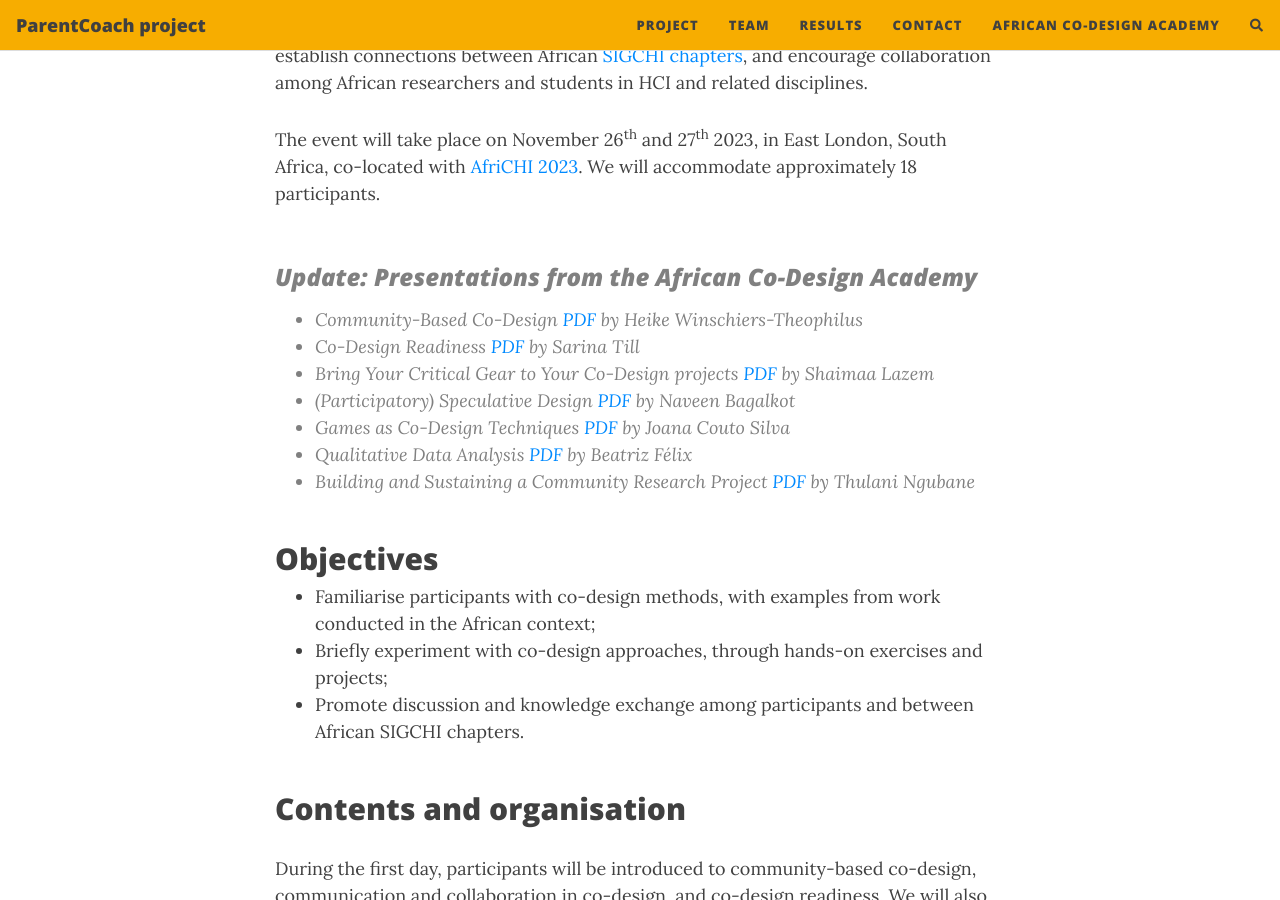
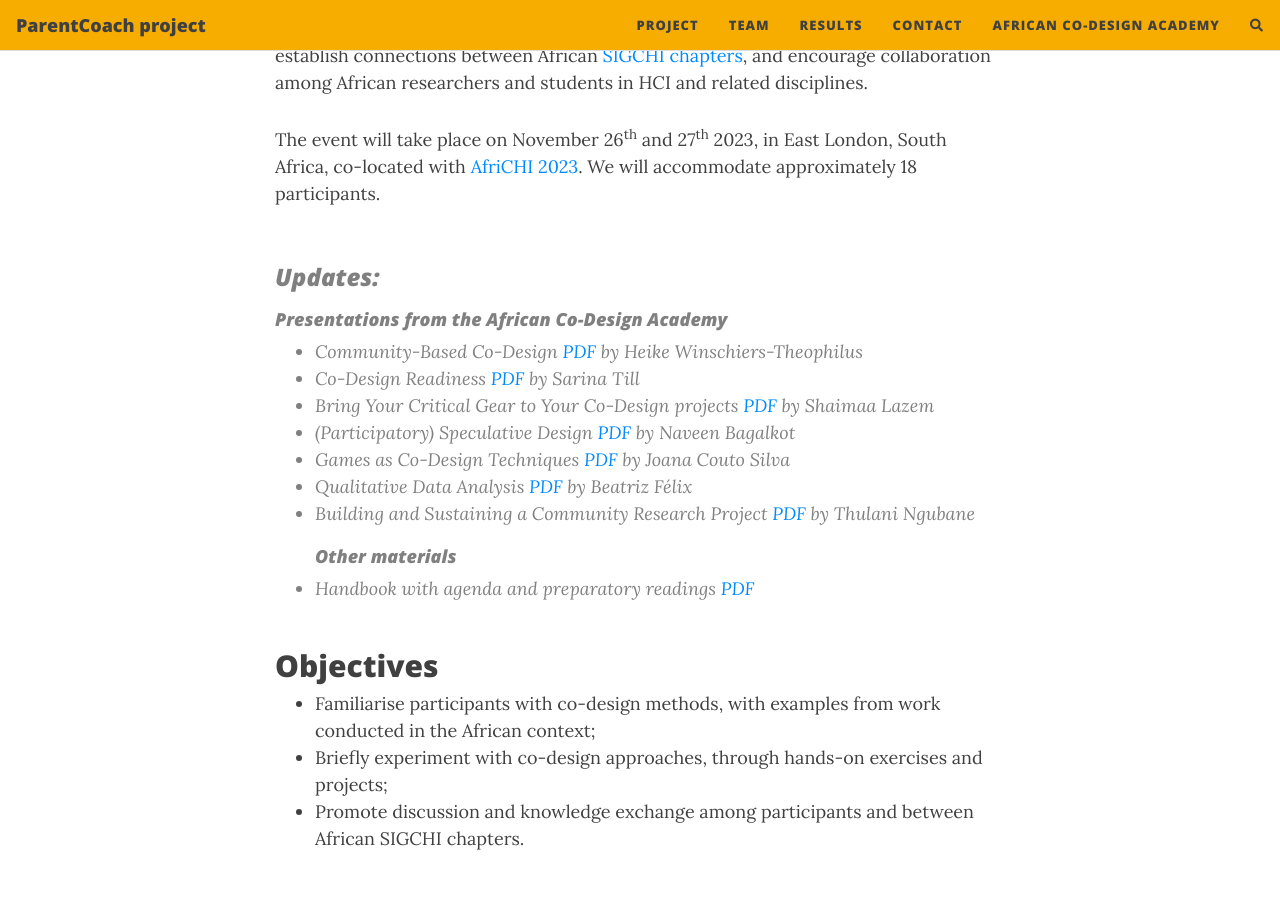
Before and after one commit to fraunhoferportugal/parentcoach-website, a Jekyll site: the page built from african-co-design-academy.md, in a window 1280 px wide and 900 px high, scrolled down 430 px. Built offline with Jekyll 4.4.1, drawn with Linux system fonts in a browser that asks for light colours; nearby versions of some CDN libraries; comment, search, counter and statistics services are not loaded.

Commit message:
Adicionado o handbook

```diff
--- a/african-co-design-academy.md
+++ b/african-co-design-academy.md
@@ -8,8 +8,8 @@ The African Co-design Academy is a two-day summer school focused on exploring co
 
 The event will take place on November 26<sup>th</sup> and 27<sup>th</sup> 2023, in East London, South Africa, co-located with [AfriCHI 2023](https://africhi2023.org/). We will accommodate approximately 18 participants.<br/><br/>
 
-> ### Update: Presentations from the African Co-Design Academy
-
+> ### Updates:
+> #### Presentations from the African Co-Design Academy
 > - Community-Based Co-Design [PDF](/files/Community-BasedCo-Design.pdf) by Heike Winschiers-Theophilus
 > - Co-Design Readiness [PDF](/files/Co-DesignReadiness.pdf) by Sarina Till
 > - Bring Your Critical Gear to Your Co-Design projects [PDF](/files/BringYourCriticalGear.pdf) by Shaimaa Lazem
@@ -17,6 +17,8 @@ The event will take place on November 26<sup>th</sup> and 27<sup>th</sup> 2023,
 > - Games as Co-Design Techniques [PDF](/files/GamesAsCo-DesignTechniques.pdf) by Joana Couto Silva
 > - Qualitative Data Analysis [PDF](/files/QualitativeDataAnalysis.pdf) by Beatriz Félix
 > - Building and Sustaining a Community Research Project [PDF](/files/BuildingAndSustainingACommunity.pdf) by Thulani Ngubane
+> #### Other materials
+> - Handbook with agenda and preparatory readings [PDF](/files/Handbook.pdf)
 <br/><br/>
 
 ## Objectives
```
Also changed, not shown: 1 other file.
